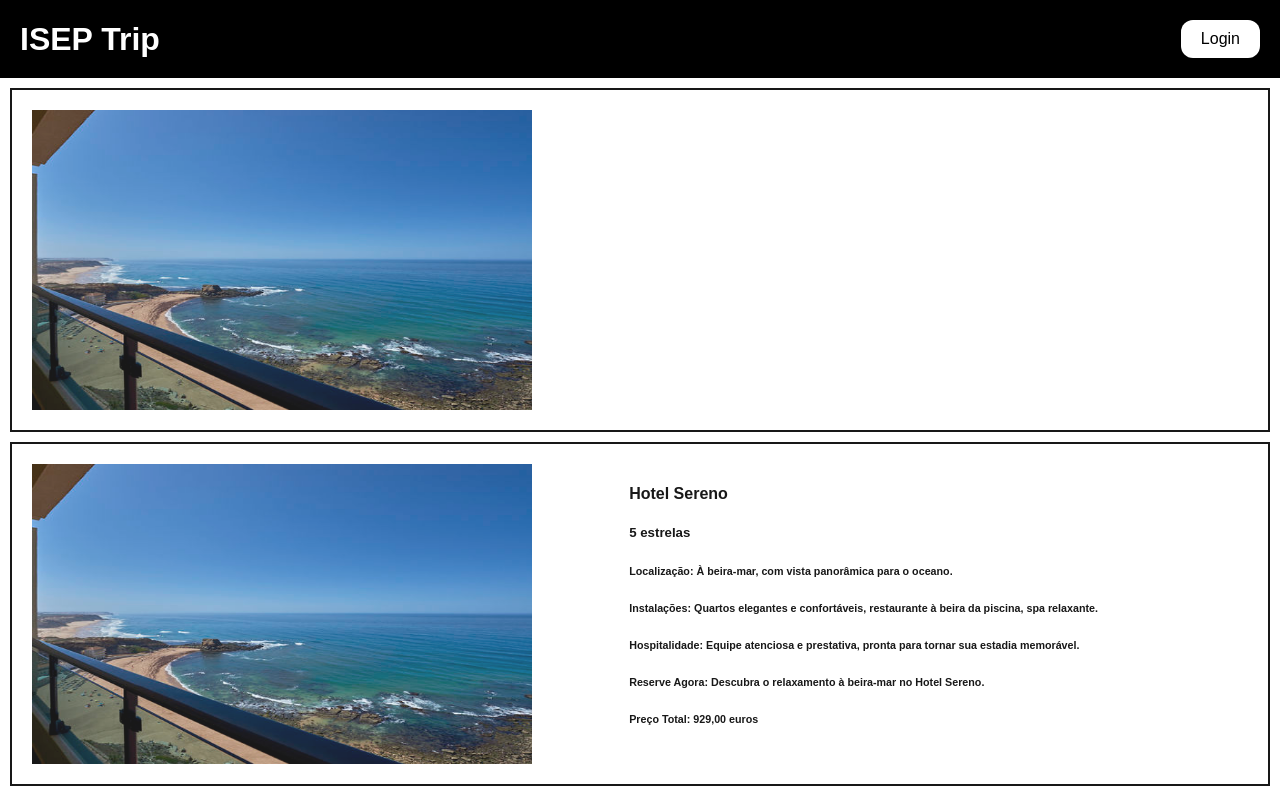
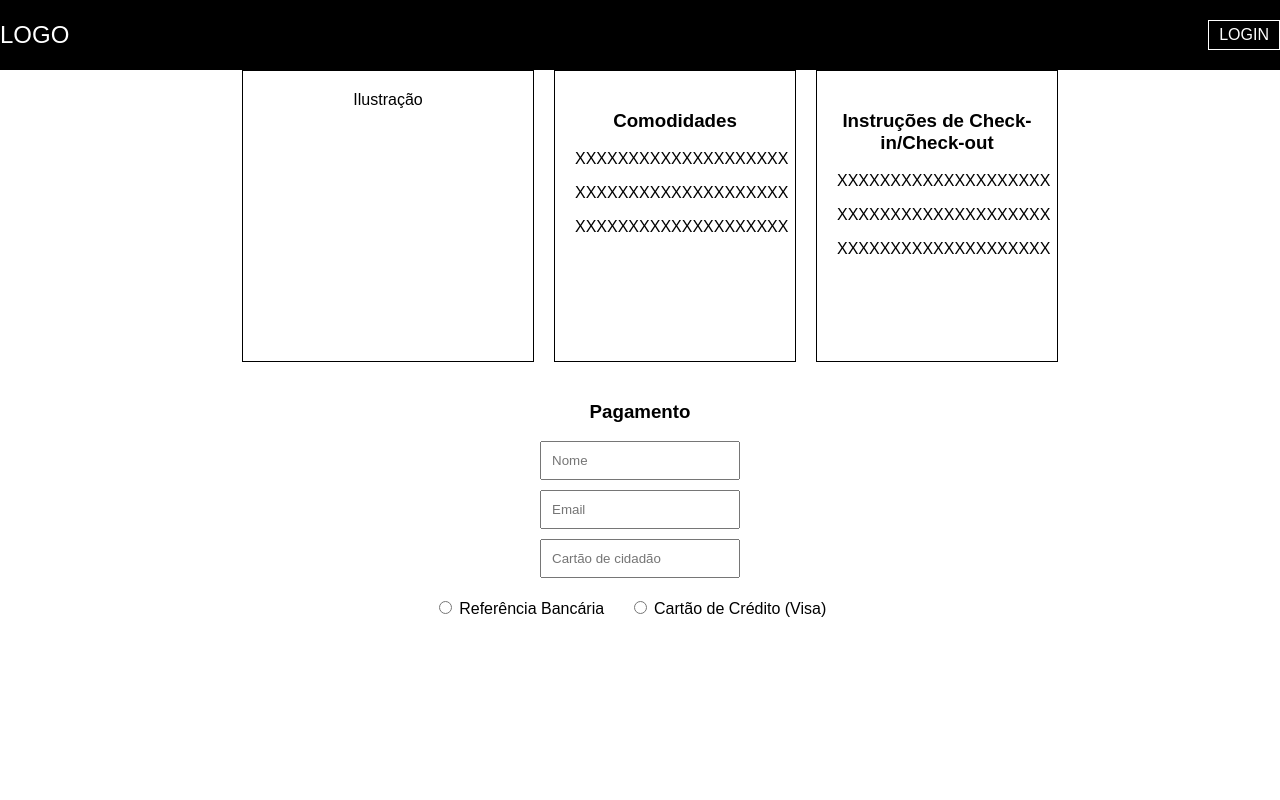
Before and after one commit to Martizind/Deapc-Trabalho, a PHP site: page /scripts/finalizacao.html in a window 1280 px wide. Run offline with PHP 8.4, Linux system fonts and the light colour scheme.

Commit message:
Finalizacao compra v2

```diff
--- a/scripts/finalizacao.html
+++ b/scripts/finalizacao.html
@@ -1,27 +1,43 @@
 <html>
 <head>
     <title>Isep Trip Lista de Hoteis</title>
-    <link rel="stylesheet" type="text/css" href="../styles/lista.de.hoteis.css">
+    <link rel="stylesheet" type="text/css" href="../styles/finalizacao.css">
 </head>
 <body>
-    <div id="barra" >
-        <h1>ISEP Trip</h1>
-        <button type="button">Login</button>
+    <div class="header">
+        <div class="logo">LOGO</div>
+        <div class="login">LOGIN</div>
     </div>
-
-<fieldset>
-    <img src="../images/Hotel sereno.jpg" alt="1 imagem" width="500" height="300">
-</fieldset>
-
-    <fieldset>
-        <img src="../images/Hotel sereno.jpg" alt="1 imagem" width="500" height="300">
-        <label for="hotel1">
-            <h4>Hotel Sereno</h4>
-            <h5>5 estrelas</h5>
-            <h6>Localização: À beira-mar, com vista panorâmica para o oceano.</h6>
-            <h6>Instalações: Quartos elegantes e confortáveis, restaurante à beira da piscina, spa relaxante.</h6>
-            <h6>Hospitalidade: Equipe atenciosa e prestativa, pronta para tornar sua estadia memorável.</h6>
-            <h6>Reserve Agora: Descubra o relaxamento à beira-mar no Hotel Sereno.</h6>
-            <h6>Preço Total: 929,00 euros</h6>
-        </label>
-    </fieldset>
+    <div class="container">
+        <div class="box large">Ilustração</div>
+        <div class="box">
+            <h3>Comodidades</h3>
+            <p>XXXXXXXXXXXXXXXXXXXX</p>
+            <p>XXXXXXXXXXXXXXXXXXXX</p>
+            <p>XXXXXXXXXXXXXXXXXXXX</p>
+        </div>
+        <div class="box">
+            <h3>Instruções de Check-in/Check-out</h3>
+            <p>XXXXXXXXXXXXXXXXXXXX</p>
+            <p>XXXXXXXXXXXXXXXXXXXX</p>
+            <p>XXXXXXXXXXXXXXXXXXXX</p>
+        </div>
+    </div>
+    <div class="payment">
+        <h3>Pagamento</h3>
+        <input type="text" placeholder="Nome">
+        <input type="text" placeholder="Email">
+        <input type="text" placeholder="Cartão de cidadão">
+        <div class="payment-methods">
+            <label>
+                <input type="radio" name="payment" value="referencia-bancaria">
+                Referência Bancária
+            </label>
+            <label>
+                <input type="radio" name="payment" value="cartao-credito">
+                Cartão de Crédito (Visa)
+            </label>
+        </div>
+    </div>
+</body>
+</html>
--- a/styles/finalizacao.css
+++ b/styles/finalizacao.css
@@ -1,55 +1,63 @@
 body {
+
     font-family: Arial, sans-serif;
     margin: 0;
     padding: 0;
+    display: flex;
+    flex-direction: column;
+    align-items: center;
 }
-
-#barra {
-    background-color: #000;
-    color: #fff;
-    padding: 20px;
-    margin: 0;
-    position: sticky;
-    top: 0;
-    z-index: 1;
+.header {
+    width: 100%;
     display: flex;
     justify-content: space-between;
     align-items: center;
+    padding: 20px;
+    background-color: #000;
+    color: #fff;
 }
-
-#barra h1 {
-    font-size: 2em;
-    margin: 0;
+.header .logo {
+    font-size: 24px;
 }
-
-#barra button {
-    background-color: #fff;
-    color: #000;
-    border: none;
-    border-radius: 12px;
-    padding: 10px 20px;
+.header .login {
+    border: 1px solid #fff;
+    padding: 5px 10px;
     cursor: pointer;
-    font-size: 1em;
 }
-
-img {
-    max-width: 100%; /* Garante que a imagem não ultrapasse a largura da coluna */
+.main-container {
+    display: flex;
+    justify-content: center;
+    margin: 20px 0;
 }
-
-fieldset {
-    background-color: #fff;
-    opacity: 0.7;
+.container {
+    display: flex;
+    justify-content: center;
+    margin-left: 20px;
+}
+.box {
+    border: 1px solid #000;
     padding: 20px;
-    text-align: left;
-    border: 2px solid #000;
+    margin: 0 10px;
+    width: 200px;
+    text-align: center;
+}
+.box.large {
+    width: 250px;
+    height: 250px;
+}
+.payment {
+    margin: 20px 0;
+    text-align: center;
+}
+.payment input[type="text"] {
     display: block;
-    margin: 10px;
-    margin: left;
+    margin: 10px auto;
+    padding: 10px;
+    width: 200px;
 }
-
-label {
-    float:right;
-    display: block; /* Faz com que cada rótulo apareça em uma nova linha */
-    margin-bottom: 10px; /* Adiciona um espaçamento inferior entre os rótulos */
-    margin-right: 150px;
+.payment .payment-methods {
+    margin-top: 20px;
 }
+.payment .payment-methods label {
+    margin-right: 20px;
+}
```
